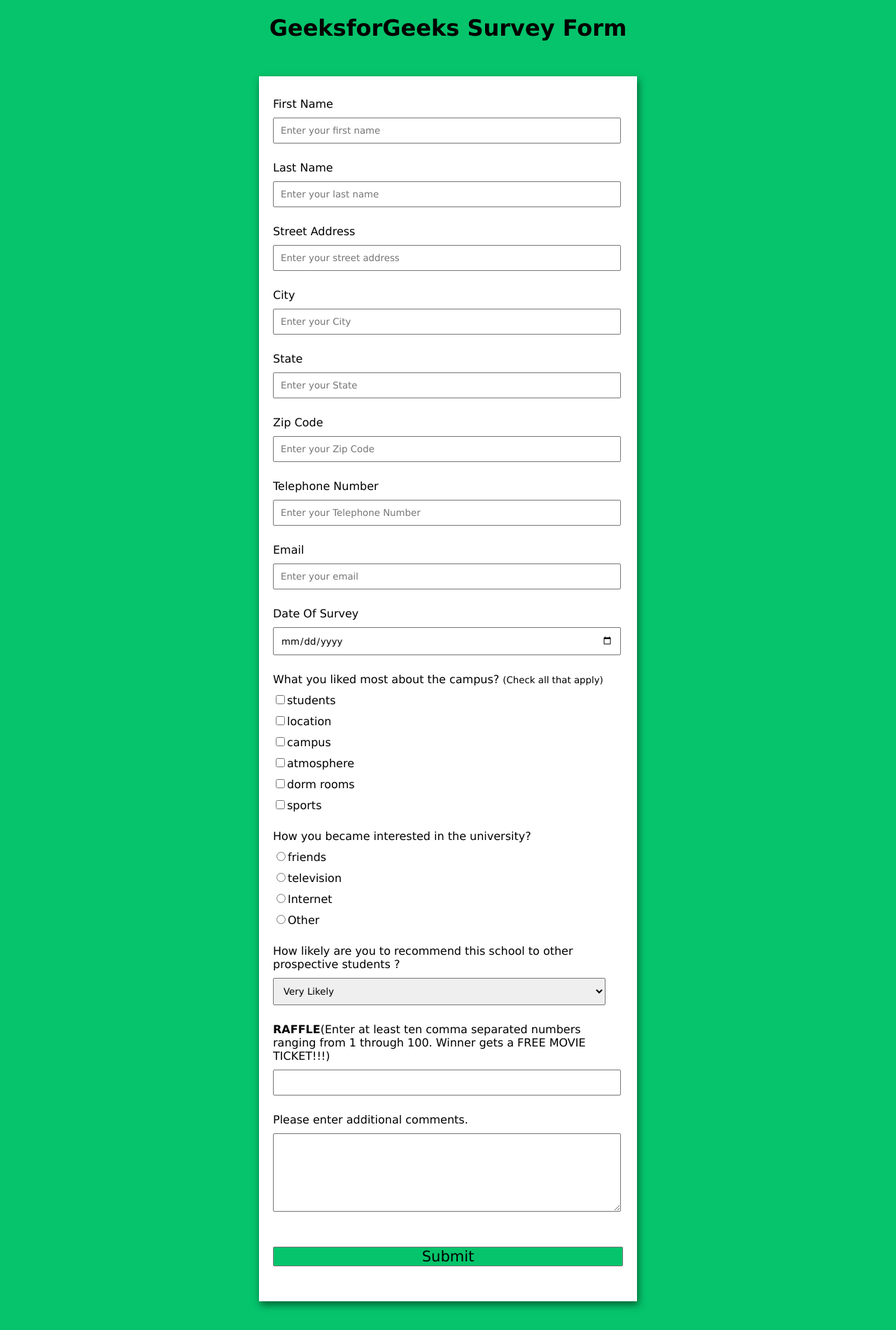
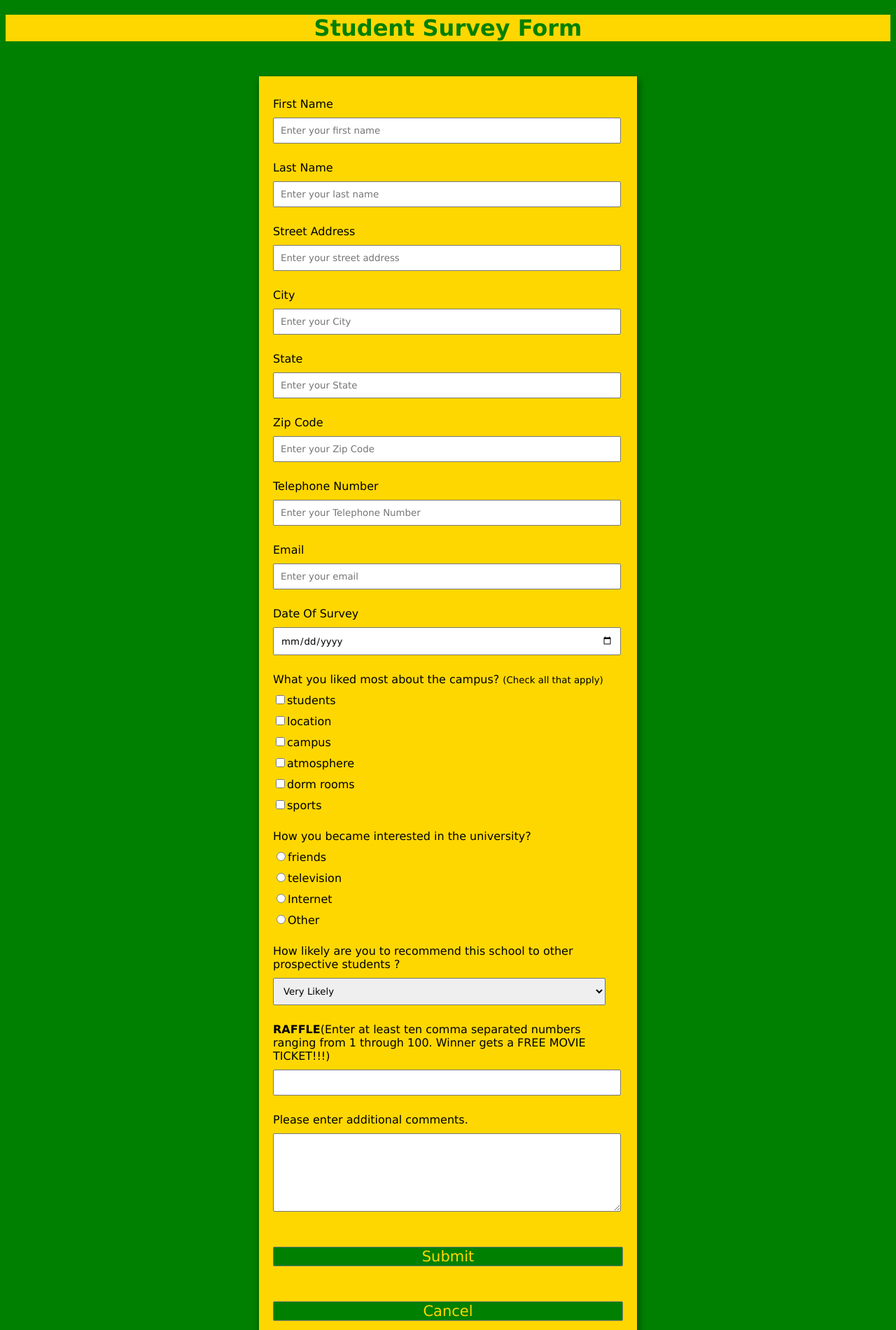
Before and after one commit to AravindVallamkonda1/surveyform, a plain HTML site: page WebContent/index.html in a window 1280 px wide. Shown: the top 1900 px of the page at 70% size. Drawn offline with Linux system fonts and the light colour scheme.

```diff
--- a/WebContent/index.html
+++ b/WebContent/index.html
@@ -11,14 +11,14 @@
 /* Styling the Body element i.e. Color,
         Font, Alignment */
 body {
-	background-color: #05c46b;
+	background-color: #008000;
 	font-family: Verdana;
 	text-align: center;
 }
 
 /* Styling the Form (Color, Padding, Shadow) */
 form {
-	background-color: #fff;
+	background-color: #FFD700;
 	max-width: 500px;
 	margin: 50px auto;
 	padding: 30px 20px;
@@ -58,7 +58,7 @@ form {
 
 /* Styling Button */
 button {
-	background-color: #05c46b;
+	background-color: #008000;
 	border: 1px solid #777;
 	border-radius: 2px;
 	font-family: inherit;
@@ -67,12 +67,14 @@ button {
 	width: 100%;
 	margin-top: 50px;
 	margin-bottom: 20px;
+	color : #FFD700;
 }
+
 </style>
 </head>
 
 <body>
-	<h1>GeeksforGeeks Survey Form</h1>
+	<h1 style="background-color:#FFD700;color:#008000">Student Survey Form</h1>
 
 	<!-- Create Form -->
 	<form id="form">
@@ -200,6 +202,7 @@ to other prospective students ?</label>
   			</div>
 
 		<button type="submit" value="submit">Submit</button>
+		<button type="reset" value="Cancel">Cancel</button>
 	</form>
 </body>
 </html>
```
Also changed, not shown: WebContent/WEB-INF/web.xml (+6 -14 lines), 3 other files.
